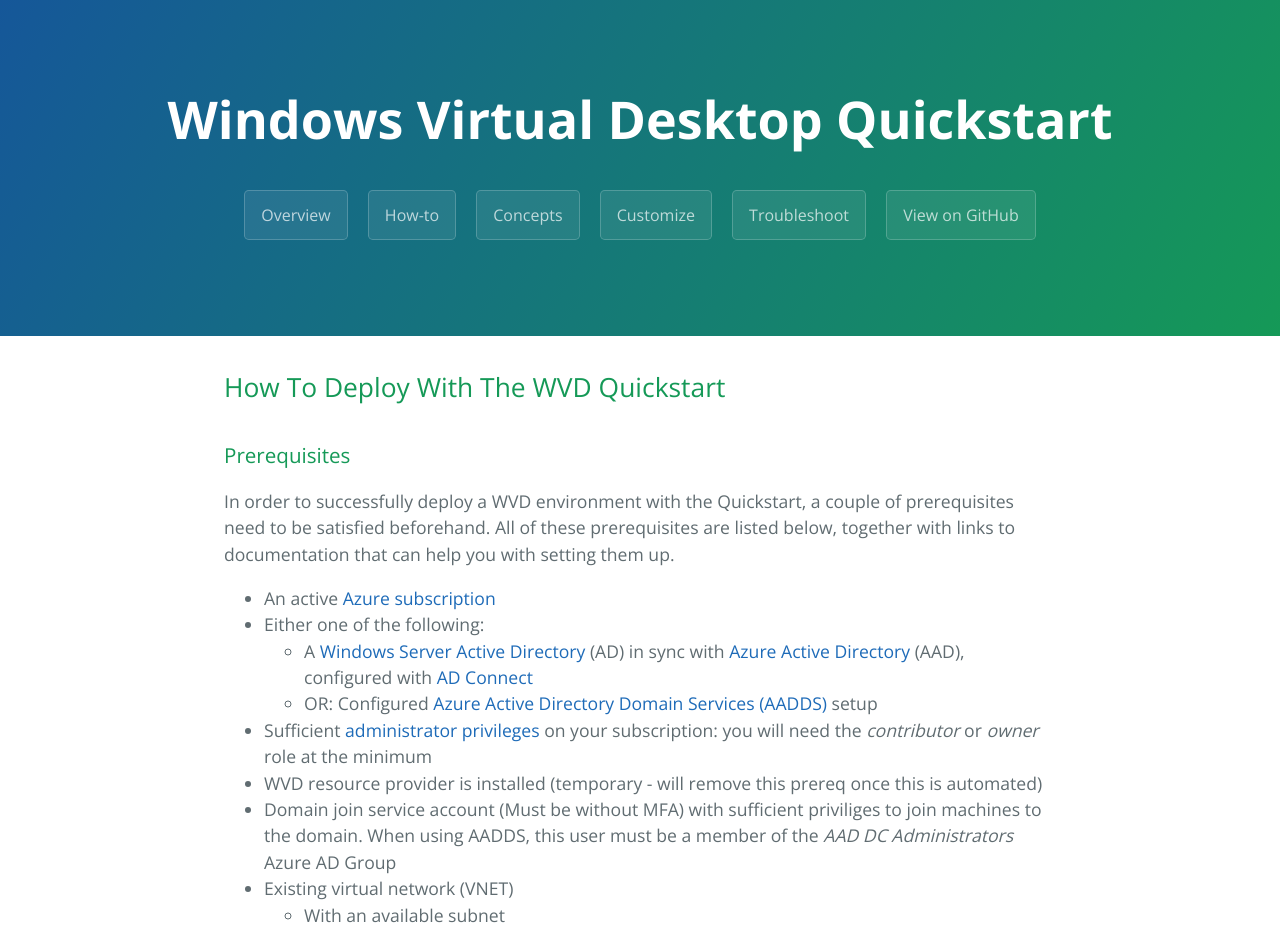
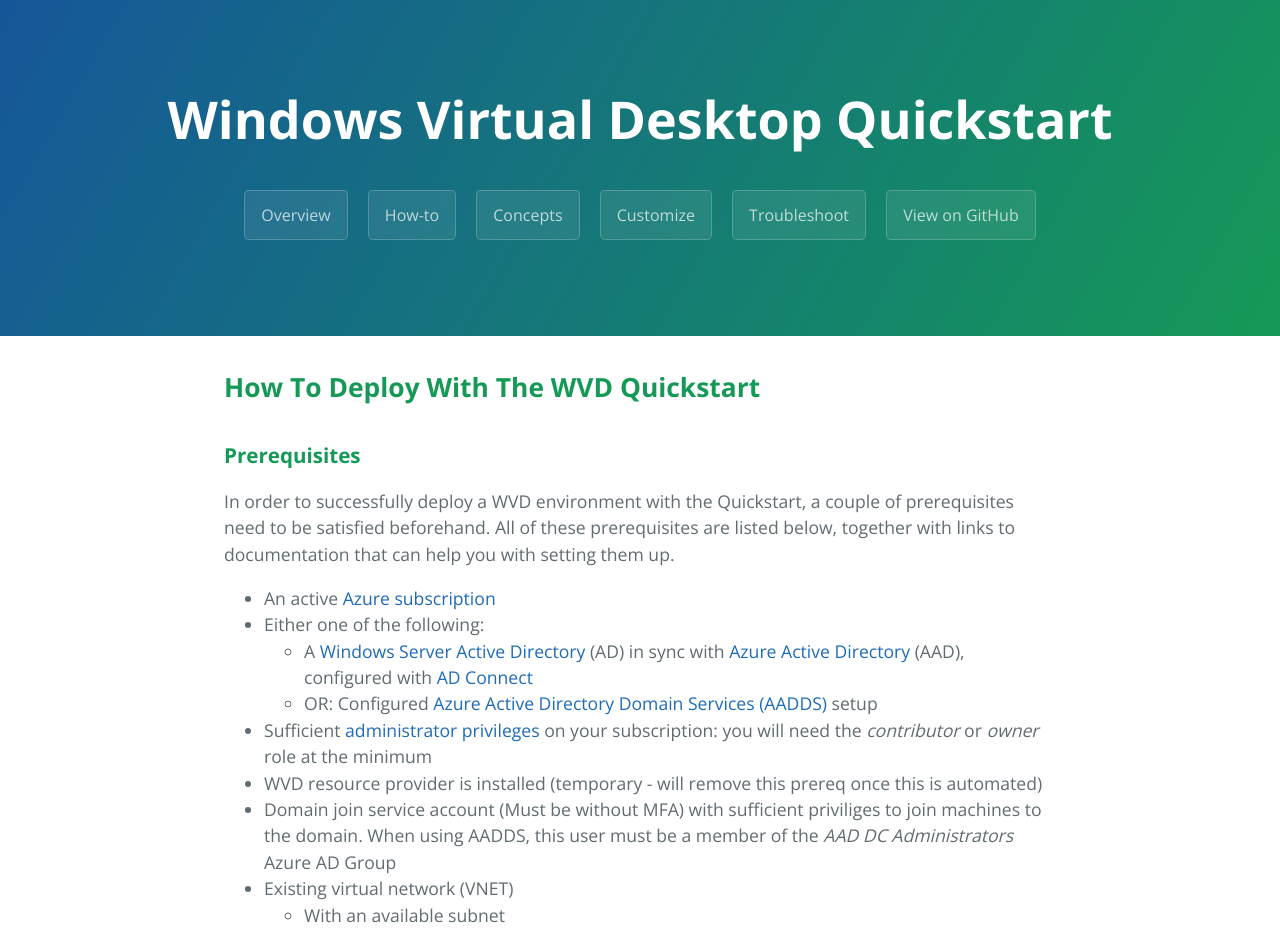
Before and after one commit to samvdjagt/wvdquickstart, a Jekyll site: the page built from howto.md, in a window 1280 px wide. Shown: the top 932 px of the page. Built offline with Jekyll 4.4.1, drawn with Linux system fonts in a browser that asks for light colours.

```diff
--- a/howto.md
+++ b/howto.md
@@ -4,9 +4,9 @@ layout: template
 filename: howto
 ---
 
-## How To Deploy With The WVD Quickstart
+## <b>How To Deploy With The WVD Quickstart</b>
 
-### Prerequisites
+### <b>Prerequisites</b>
 In order to successfully deploy a WVD environment with the Quickstart, a couple of prerequisites need to be satisfied beforehand. All of these prerequisites are listed below, together with links to documentation that can help you with setting them up.
 * An active <a href="https://azure.microsoft.com/en-us/" target="_blank">Azure subscription</a>
 * Either one of the following:
@@ -22,7 +22,7 @@ In order to successfully deploy a WVD environment with the Quickstart, a couple
     * Domain join service account needs to have administrator privileges on the domain controller in this VNET
 * Firewall configuration: ensure all the <a href="https://docs.microsoft.com/en-us/azure/virtual-desktop/safe-url-list" target="_blank">required ports</a> are accessible to the WVD resource provider
 
-### ARM Deployment: Azure DevOps Setup
+### <b>ARM Deployment: Azure DevOps Setup</b>
 Once you've satisfied all the prerequisites, you are ready to deploy using the Quickstart! As explained in the <a href="concepts">Concepts</a> section, the deployment consists of two main components: an Azure Resource Manager (ARM) deployment and an Azure DevOps (ADO) pipeline. The first of the two will deploy a number of resources supporting the deployment automation, including the creation of a DevOps project and automation pipeline. By clicking the "Deploy to Azure" button, you will be taken to the Azure Portal for a custom deployment. There, you can fill out the required user input and click *purchase*.
 
 <a href="https://portal.azure.com/#create/Microsoft.Template/uri/https:%2F%2Fraw.githubusercontent.com%2Fsamvdjagt%2Fwvdquickstart%2Fmaster%2Fdeploy.json" target="_blank">
@@ -33,7 +33,7 @@ The above button will take you to the Azure Portal, where your screen should loo
 
 ![ARM Template](images/ARMInput.PNG?raw=true)
 
-### WVD Deployment: DevOps Pipeline
+### <b>WVD Deployment: DevOps Pipeline</b>
 Once the ARM deployment completes, your WVD environment will automatically be deployed by an Azure DevOps pipeline. To follow along with this deployment, navigate to <a href="https://dev.azure.com" target="_blank">Azure DevOps</a>, where you will find the WVD Quickstart project. Navigate to the "pipelines" section - Here you'll find a running pipeline that deploys a WVD environment (VMs, host pool, desktop app group, FSLogix configuration) for you. Upon completion of this pipeline, which will take about 20 minutes, your WVD environment is ready for use! You can also follow along with the deployment in the Azure Portal.
 
 Withing Azure Devops, after clicking on your project and its pipeline, you will see something like this:
@@ -42,7 +42,7 @@ Withing Azure Devops, after clicking on your project and its pipeline, you will
 If you click on the pipeline's jobs, you will be able to follow along with the deployment. This will give you a sense of the progress made so far in the deployment and it will also be the place where you'll receive your error messaging, should the deployment fail.
 ![DevOps Pipeline Progress](images/devopsPipelineProgress.PNG?raw=true)
 
-### Using Your New WVD Environment
+### <b>Using Your New WVD Environment</b>
 The Quickstart creates a test user for you to try out the environment. Navigate to the <a href="https://rdweb.wvd.microsoft.com/arm/webclient/index.html" target="_blank">WVD web client</a> and login with the following test user credentials:
 
 Username: WVDTestUser001@{your-domain}.com <br>
```
